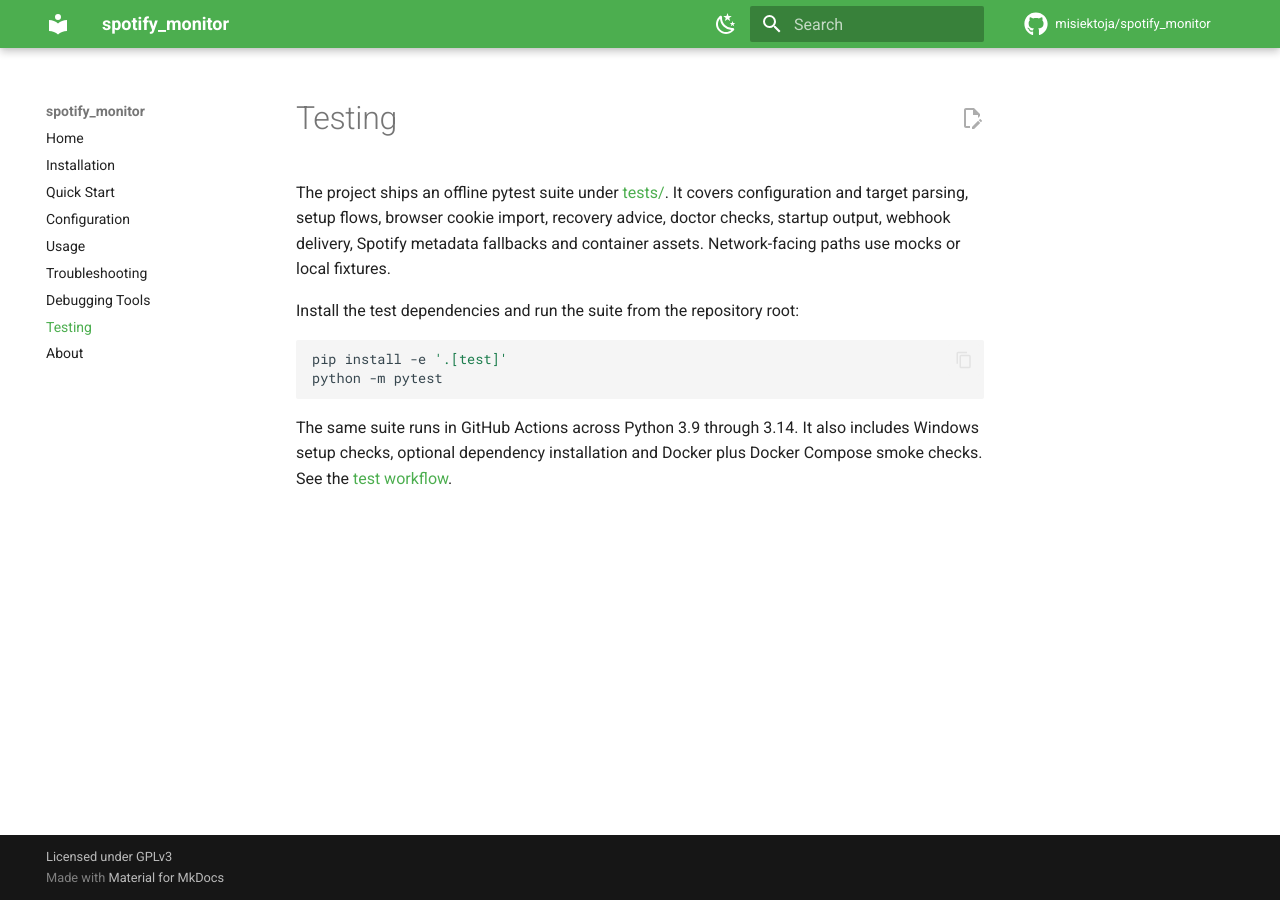
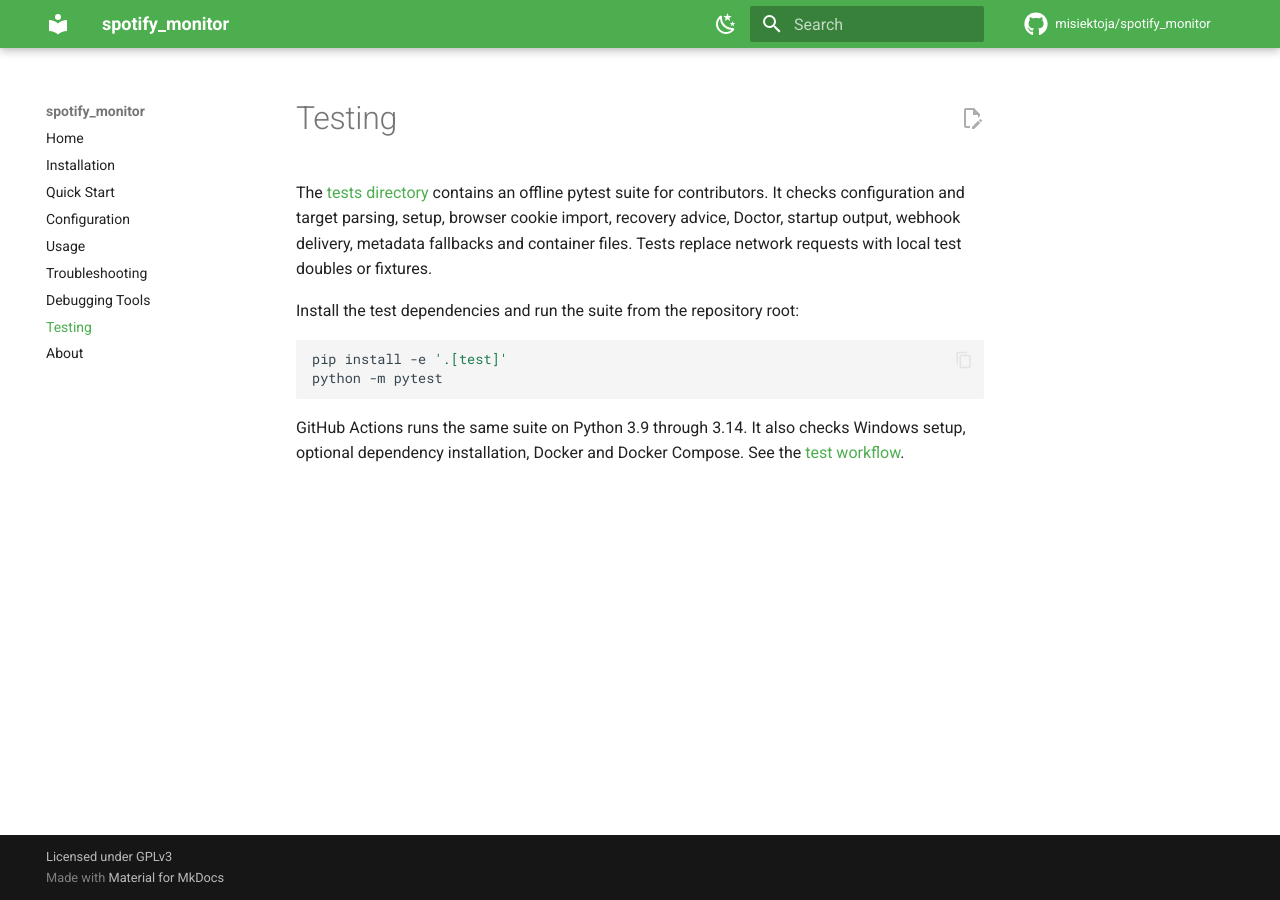
Before and after one commit to misiektoja/spotify_monitor, an MkDocs documentation site: the page built from docs/testing.md, in a window 1280 px wide. Built offline with MkDocs 1.6.1 and Material for MkDocs 9.7.7, drawn with Linux system fonts in a browser that asks for light colours; comment, search, counter and statistics services are not loaded.

Commit message:
docs(testing): clarify offline test coverage

````diff
--- a/docs/testing.md
+++ b/docs/testing.md
@@ -1,6 +1,6 @@
 # Testing
 
-The project ships an offline pytest suite under [tests/](https://github.com/misiektoja/spotify_monitor/tree/main/tests/). It covers configuration and target parsing, setup flows, browser cookie import, recovery advice, doctor checks, startup output, webhook delivery, Spotify metadata fallbacks and container assets. Network-facing paths use mocks or local fixtures.
+The [tests directory](https://github.com/misiektoja/spotify_monitor/tree/main/tests/) contains an offline pytest suite for contributors. It checks configuration and target parsing, setup, browser cookie import, recovery advice, Doctor, startup output, webhook delivery, metadata fallbacks and container files. Tests replace network requests with local test doubles or fixtures.
 
 Install the test dependencies and run the suite from the repository root:
 
@@ -9,4 +9,4 @@
 python -m pytest
 ```
 
-The same suite runs in GitHub Actions across Python 3.9 through 3.14. It also includes Windows setup checks, optional dependency installation and Docker plus Docker Compose smoke checks. See the [test workflow](https://github.com/misiektoja/spotify_monitor/blob/main/.github/workflows/tests.yml).
+GitHub Actions runs the same suite on Python 3.9 through 3.14. It also checks Windows setup, optional dependency installation, Docker and Docker Compose. See the [test workflow](https://github.com/misiektoja/spotify_monitor/blob/main/.github/workflows/tests.yml).
````
